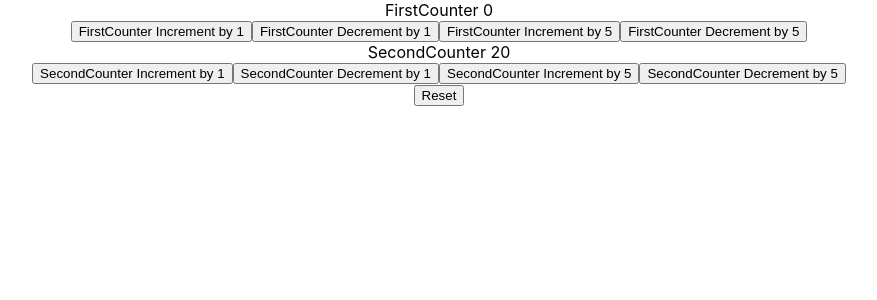
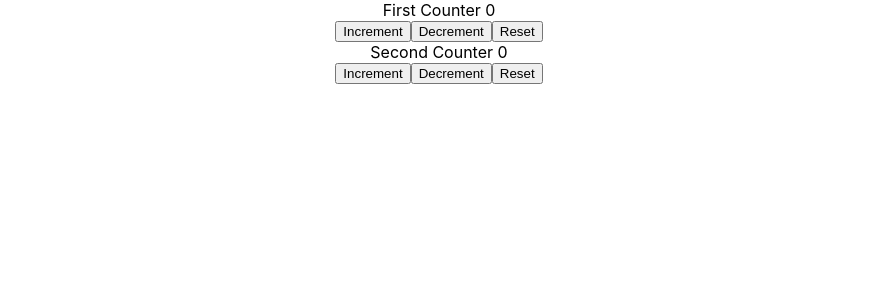
Before and after one commit to nadeemasgar/JS-React, a React (Create React App) app in the folder react-practise/: page / in a window 1280 px wide. Shown: the top 300 px of the page, without its empty margins (201-1078 px from the left). Built offline with nearby package versions, Linux system fonts and the light colour scheme.

Commit message:
Multiple useReducers

```diff
--- a/react-practise/src/App.js
+++ b/react-practise/src/App.js
@@ -28,7 +28,8 @@
 // import CounterOne from "./components/example16/CounterOne";
 // import CounterTwo from "./components/example16/CounterTwo";
 // import CounterThree from "./components/example16/CounterThree";
-import CounterFour from "./components/example16/CounterFour";
+// import CounterFour from "./components/example16/CounterFour";
+import CounterFive from "./components/example16/CounterFive";
 
 function App() {
   const obj = {
@@ -63,7 +64,8 @@
       {/* <CounterOne /> */}
       {/* <CounterTwo /> */}
       {/* <CounterThree /> */}
-      <CounterFour />
+      {/* <CounterFour /> */}
+      <CounterFive />
     </div>
   );
 }
--- /dev/null
+++ b/react-practise/src/components/example16/CounterFive.js
@@ -0,0 +1,41 @@
+import React, { useReducer } from "react";
+
+const initialState = 0;
+
+const reducer = (state, action) => {
+  switch (action) {
+    case "increment":
+      return state + 1;
+    case "decrement":
+      return state - 1;
+    case "reset":
+      return 0;
+    default:
+      return initialState;
+  }
+};
+
+function CounterFive() {
+  const [count, dispatch] = useReducer(reducer, initialState);
+  const [countTwo, dispatchTwo] = useReducer(reducer, initialState);
+
+  return (
+    <>
+      <div>
+        <div>First Counter {count}</div>
+        <button onClick={() => dispatch("increment")}>Increment</button>
+        <button onClick={() => dispatch("decrement")}>Decrement</button>
+        <button onClick={() => dispatch("reset")}>Reset</button>
+      </div>
+
+      <div>
+        <div>Second Counter {countTwo}</div>
+        <button onClick={() => dispatchTwo("increment")}>Increment</button>
+        <button onClick={() => dispatchTwo("decrement")}>Decrement</button>
+        <button onClick={() => dispatchTwo("reset")}>Reset</button>
+      </div>
+    </>
+  );
+}
+
+export default CounterFive;
```
